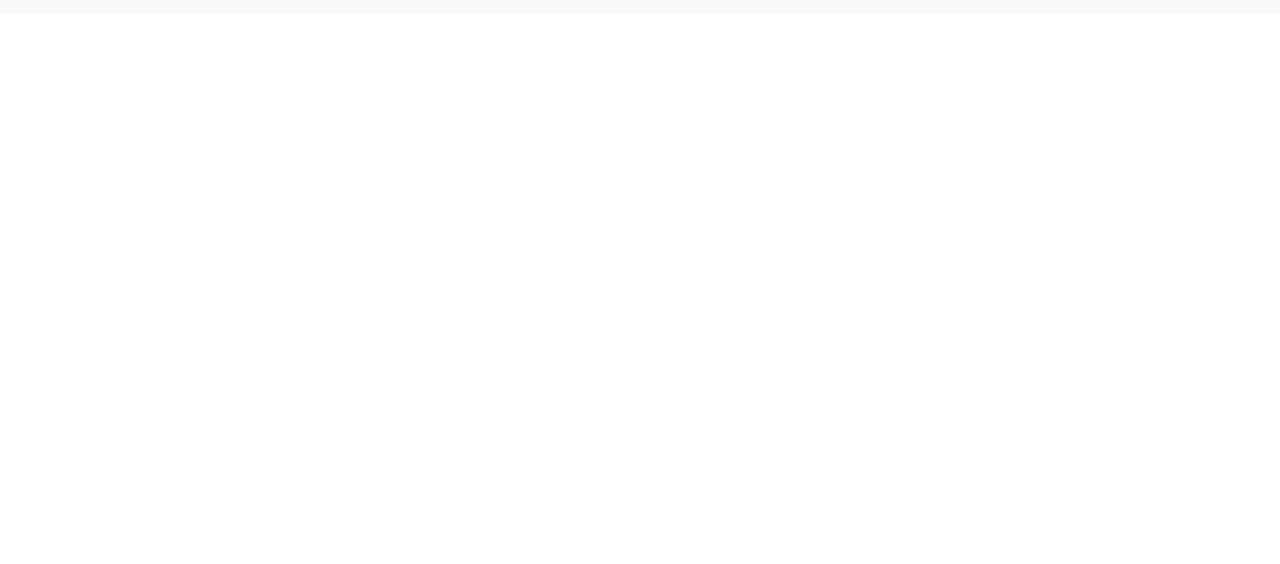
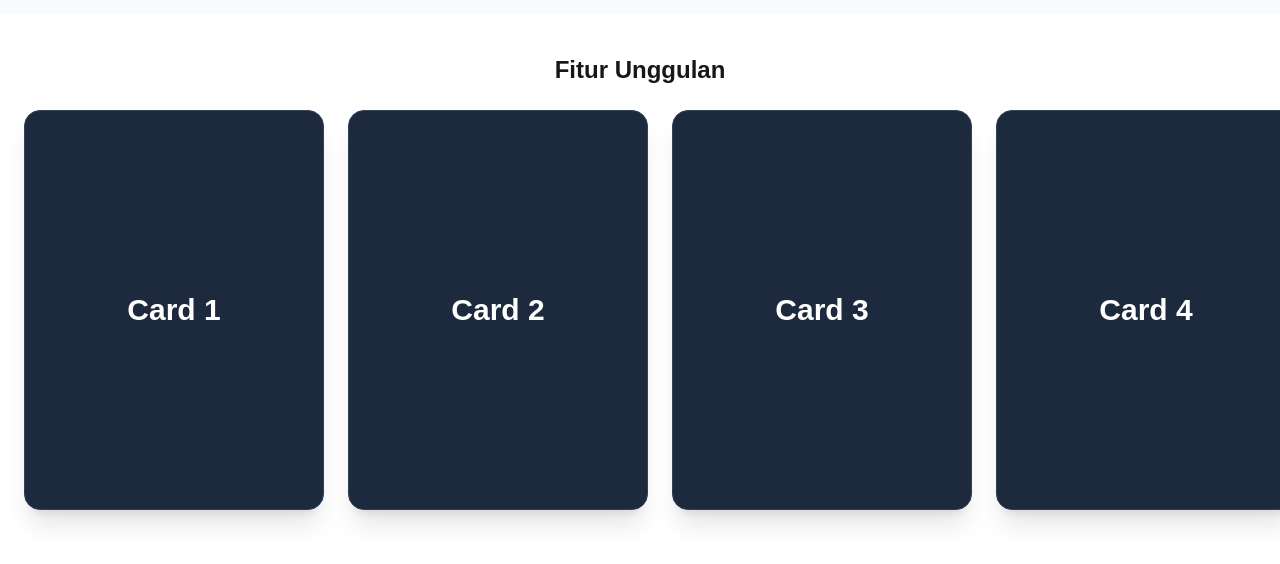
Before and after one commit to ranggays/fe_tutorial, a Next.js app: page / in a window 1280 px wide. Shown: the part 3284-3848 px from the top of the page. Before the commit the page ends 3298 px from the top, so only its background shows below. Built offline with nearby package versions, Linux system fonts and the light colour scheme.

Commit message:
[edit](page): add learn carousel

```diff
--- a/src/app/page.tsx
+++ b/src/app/page.tsx
@@ -133,6 +133,7 @@ import ProductCard from "../components/ProductCard";
 import Navbar from "../components/Navbar";
 
 export default function ShopPage(){
+  const items = [1,2,3,4,5,6];
   return(
     <>
       <Navbar />
@@ -216,6 +217,27 @@ export default function ShopPage(){
           <button className="w-full sm:w-xl bg-[#8FA877] rounded-4xl p-2 font-serif tracking-tight px-4 cursor-pointer text-white">Learn More</button>
         </div>
       </section>
+      {/* Jika ingin carousel yang bisa di slide */}
+      <section>
+        <div className="w-full py-10">
+          <h2 className="text-2xl font-bold mb-6 px-6 text-center">Fitur Unggulan</h2>
+          {/* 1. TEROWONGAN (Parent Container) */}
+          {/* overflow-x-auto: Aktifkan scroll samping */}
+          {/* snap-x: Biar saat discroll dia 'nempel' (magnet) pas di tengah kartu */}
+          {/* no-scrollbar: (Opsional) class buatan untuk sembunyikan batang scroll */}
+          <div className="flex gap-6 overflow-x-auto px-6 pb-8 w-full">
+            {items.map(item => (
+              // 2. GERBONG KERETA (Child Item)
+              // min-w... KUNCI UTAMA! Tentukan lebar fix-kartu. Jangan pakai w-full
+              // flex-shrink-0: "JANGAN GENCET AKU!", Agar kartu tidak mengecil paksa
+              // snap-center: Magnet di tengah kartu
+              <div key={item} className="min-w-75 h-100 bg-slate-800 rounded-2xl shrink-0 shadow-xl flex items-center justify-center text-white text-3xl font-bold border border-slate-700 hover:scale-105 transition duration-300">
+                Card {item}
+              </div>
+            ))}
+          </div>
+        </div>
+      </section>
       {/* <main className="bg-slate-50 p-10 flex flex-col items-center gap-8">
         <h1 className="text-3xl text-black tracking-tighter font-serif ">Katalog Produk</h1>
         <div className="flex flex-row gap-8">
```
